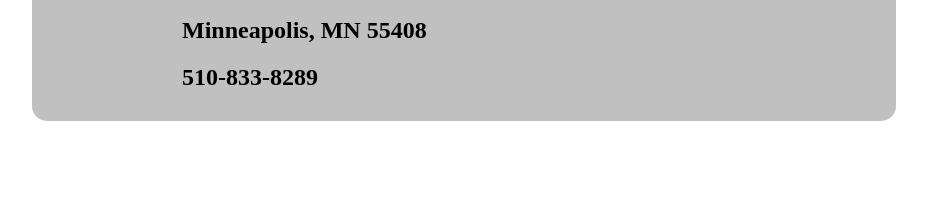
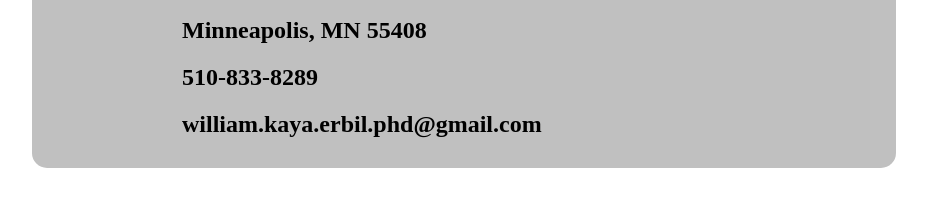
Before and after one commit to DrWilliamKayaErbil/drwilliamkayaerbil.github.io, a plain HTML site: page index.html in a window 1280 px wide. Shown: the part 140-346 px from the top of the page, without its empty margins (176-1103 px from the left). Drawn offline with Linux system fonts and the light colour scheme.

Commit message:
Update index.html

```diff
--- a/index.html
+++ b/index.html
@@ -8,12 +8,16 @@
 
  <body>
   <div id="container">
+
    <div id="content-contact">
     <h1>Dr. William Kaya Erbil</h1>
     <h2>2739 Garfield Ave.</h2>
     <h2>Minneapolis, MN 55408</h2>
     <h2>510-833-8289</h2>
+    <h2>william.kaya.erbil.phd@gmail.com</h2>
    </div>
+
+
   </div>
    </body>
 
```
